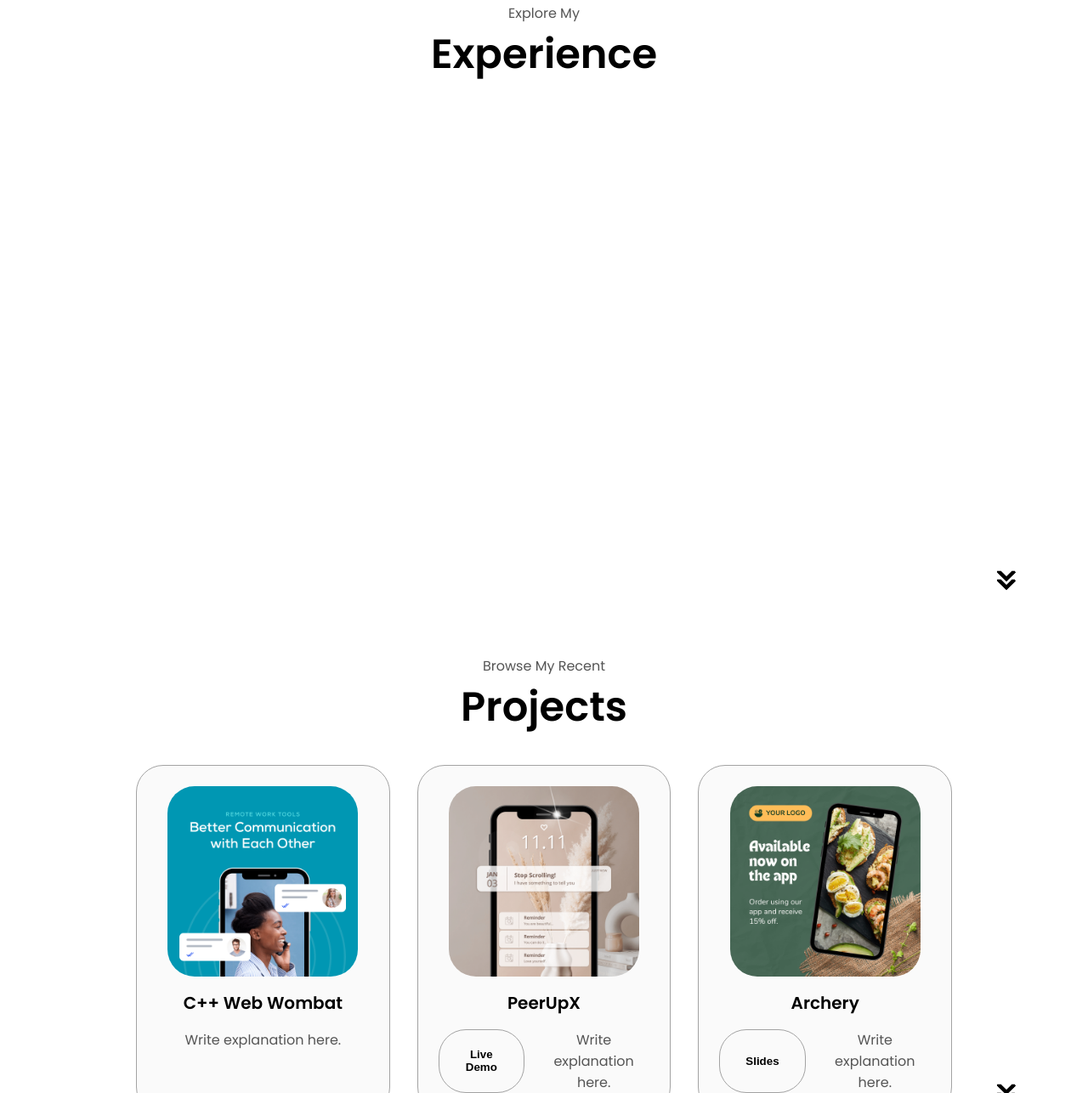
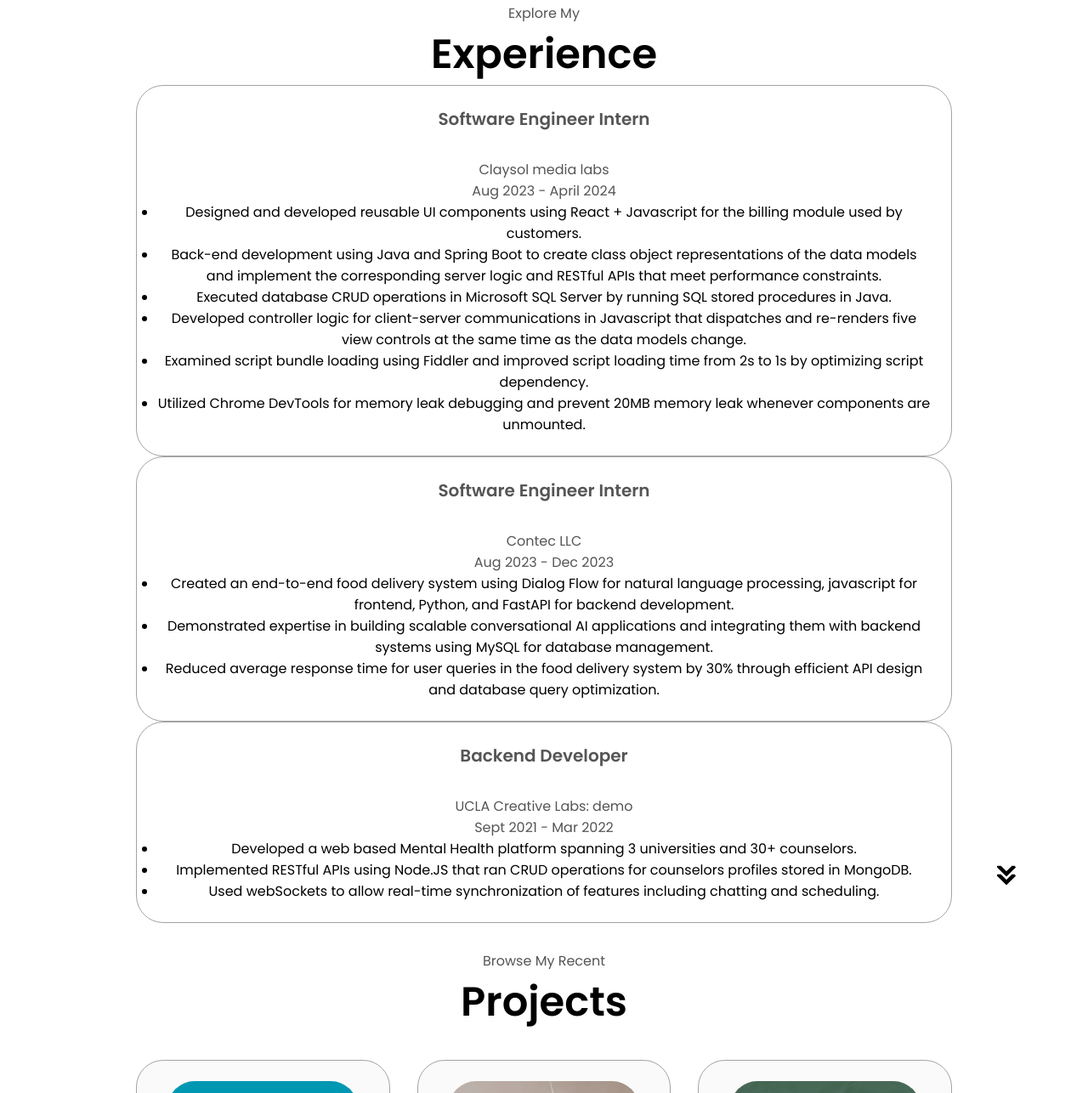
Before and after one commit to anmolgrewal21/anmolgrewal21.github.io, a plain HTML site: page index.html in a window 1280 px wide. Shown: the part 1693-2979 px from the top of the page at 85% size. Drawn offline with Linux system fonts and the light colour scheme.

Commit message:
experiances

```diff
--- a/index.html
+++ b/index.html
@@ -247,7 +247,44 @@
       <p class="section__text__p1">Explore My</p>
       <h1 class="title">Experience</h1>
       <div class="experience-details-container">
+         <!-- First internship experience -->
+    <div class="details-container">
+      <h2 class="experience-sub-title">Software Engineer Intern</h2>
+      <p>Claysol media labs</p>
+      <p>Aug 2023 - April 2024</p>
+      <ul>
+        <li>Designed and developed reusable UI components using React + Javascript for the billing module used by customers.</li>
+        <li>Back-end development using Java and Spring Boot to create class object representations of the data models and implement the corresponding server logic and RESTful APIs that meet performance constraints.</li>
+        <li>Executed database CRUD operations in Microsoft SQL Server by running SQL stored procedures in Java.</li>
+        <li>Developed controller logic for client-server communications in Javascript that dispatches and re-renders five view controls at the same time as the data models change.</li>
+        <li>Examined script bundle loading using Fiddler and improved script loading time from 2s to 1s by optimizing script dependency.</li>
+        <li>Utilized Chrome DevTools for memory leak debugging and prevent 20MB memory leak whenever components are unmounted.</li>
+      </ul>
+    </div>
 
+    <!-- Second internship experience -->
+    <div class="details-container">
+      <h2 class="experience-sub-title">Software Engineer Intern</h2>
+      <p>Contec LLC</p>
+      <p>Aug 2023 - Dec 2023</p>
+      <ul>
+        <li>Created an end-to-end food delivery system using Dialog Flow for natural language processing, javascript for frontend, Python, and FastAPI for backend development.</li>
+        <li>Demonstrated expertise in building scalable conversational AI applications and integrating them with backend systems using MySQL for database management.</li>
+        <li>Reduced average response time for user queries in the food delivery system by 30% through efficient API design and database query optimization.</li>
+      </ul>
+    </div>
+
+    <!-- Third internship experience -->
+    <div class="details-container">
+      <h2 class="experience-sub-title">Backend Developer</h2>
+      <p>UCLA Creative Labs: demo</p>
+      <p>Sept 2021 - Mar 2022</p>
+      <ul>
+        <li>Developed a web based Mental Health platform spanning 3 universities and 30+ counselors.</li>
+        <li>Implemented RESTful APIs using Node.JS that ran CRUD operations for counselors profiles stored in MongoDB.</li>
+        <li>Used webSockets to allow real-time synchronization of features including chatting and scheduling.</li>
+      </ul>
+    </div>
 
 
       </div>
```
